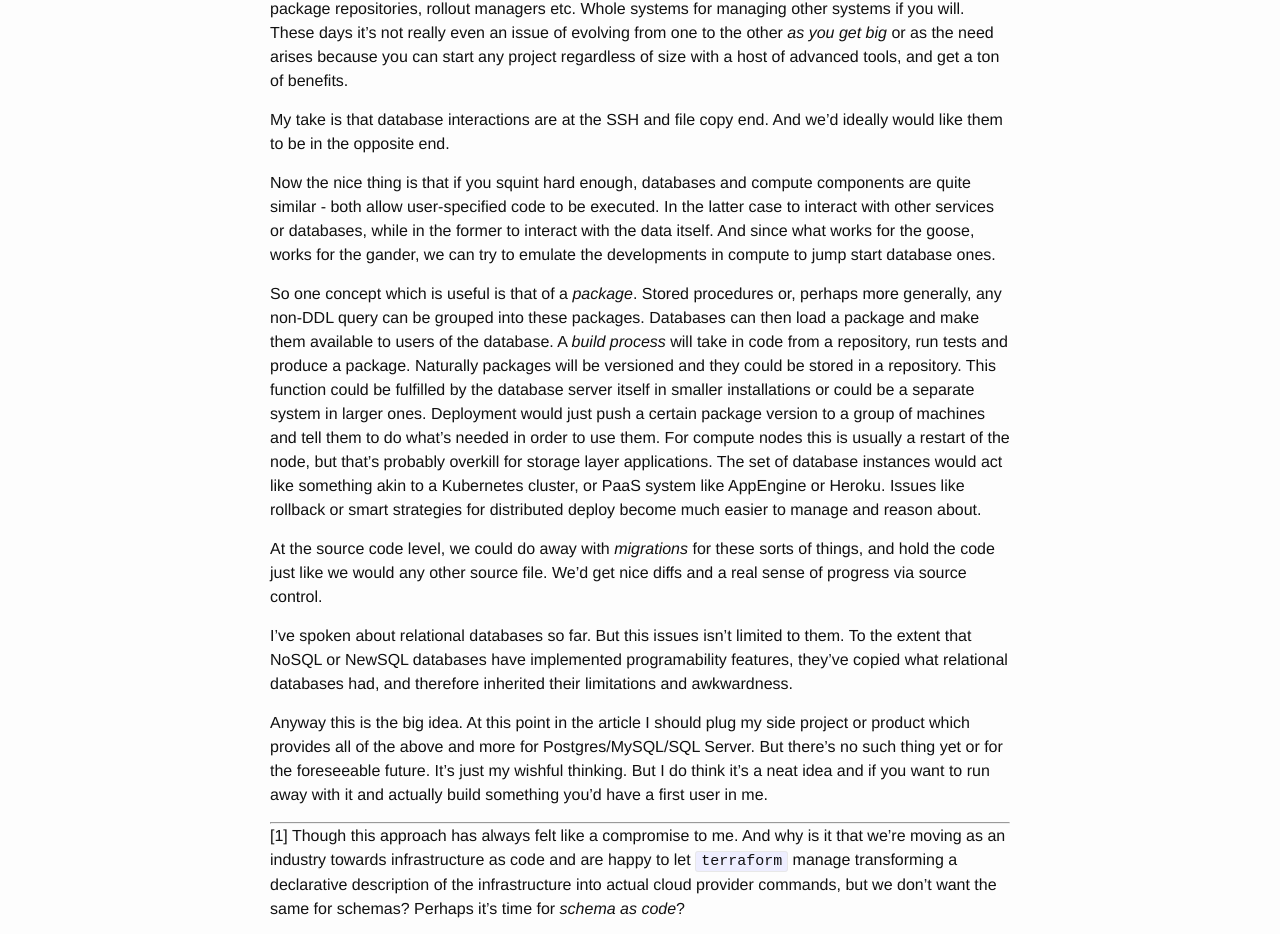
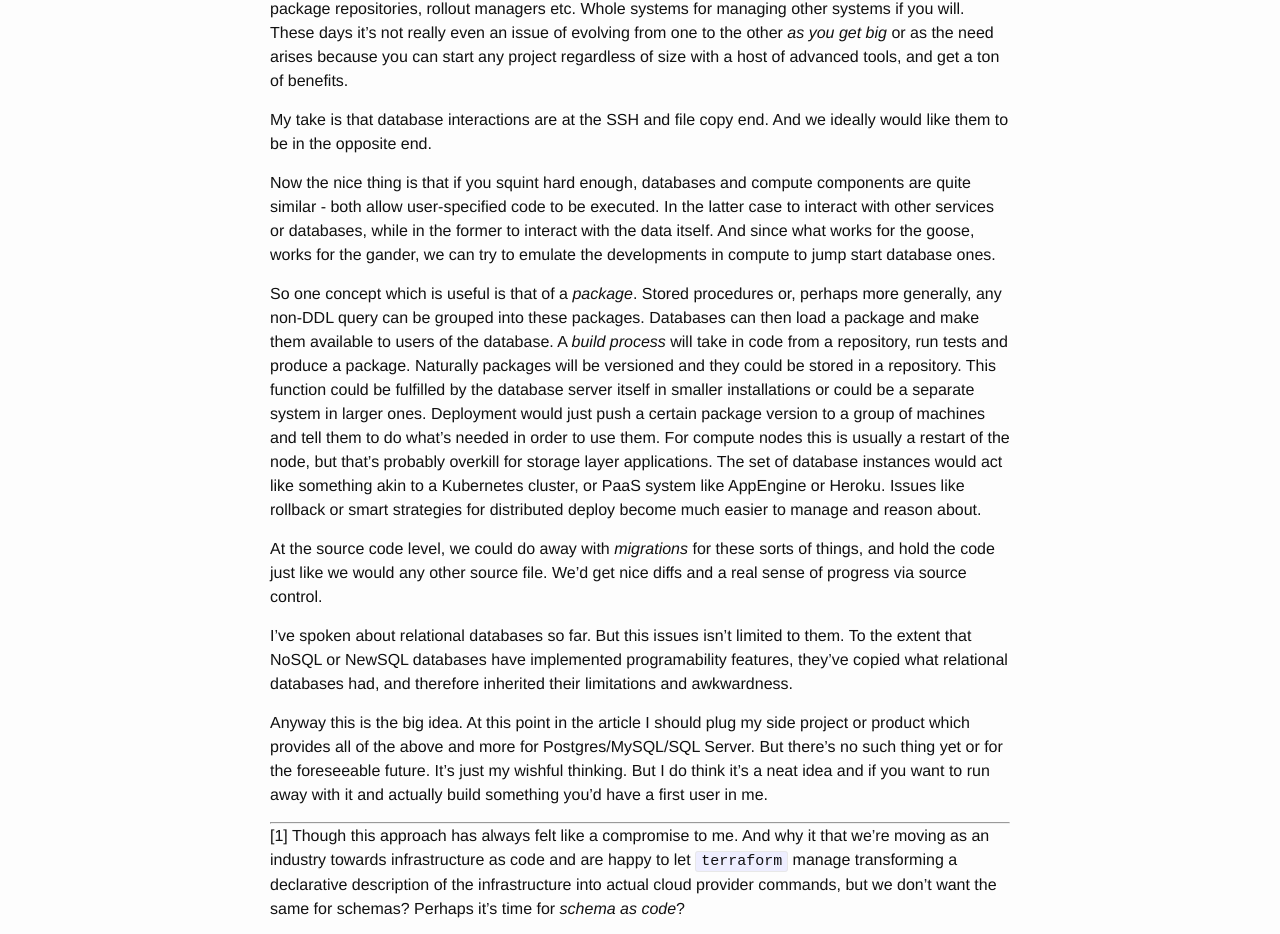
Before and after one commit to horia141/horia141.github.io, a Jekyll site: the page built from _posts/2018-05-07-packages-for-databases.md, in a window 1280 px wide. Shown: the part 1114-2048 px from the top of the page. Built offline with Jekyll 4.4.1, drawn with Linux system fonts in a browser that asks for light colours; comment, search, counter and statistics services are not loaded.

```diff
--- a/_posts/2018-05-07-packages-for-databases.md
+++ b/_posts/2018-05-07-packages-for-databases.md
@@ -23,7 +23,7 @@ But it doesn’t have to hurt this way and there’s a precedent for things gett
 
 Let’s consider a bunch of examples. On one end of the spectrum, people still rent a VPS and then manually SSH into it and copy local files in order to make a deployment, like they did in “olden times”. Sometimes a script or three might be involved, but the process is very basic and direct that way. On the other end of the spectrum, you have well developed and automated code deployment pipelines, package repositories, rollout managers etc. Whole systems for managing other systems if you will. These days it’s not really even an issue of evolving from one to the other _as you get big_ or as the need arises because you can start any project regardless of size with a host of advanced tools, and get a ton of benefits.
 
-My take is that database interactions are at the SSH and file copy end. And we’d ideally would like them to be in the opposite end.
+My take is that database interactions are at the SSH and file copy end. And we ideally would like them to be in the opposite end.
 
 Now the nice thing is that if you squint hard enough, databases and compute components are quite similar - both allow user-specified code to be executed. In the latter case to interact with other services or databases, while in the former to interact with the data itself. And since what works for the goose, works for the gander, we can try to emulate the developments in compute to jump start database ones.
 
@@ -36,4 +36,4 @@ I’ve spoken about relational databases so far. But this issues isn’t limited
 Anyway this is the big idea. At this point in the article I should plug my side project or product which provides all of the above and more for Postgres/MySQL/SQL Server. But there’s no such thing yet or for the foreseeable future. It’s just my wishful thinking. But I do think it’s a neat idea and if you want to run away with it and actually build something you’d have a first user in me.
 
 ---
-[1] Though this approach has always felt like a compromise to me. And why is it that we’re moving as an industry towards infrastructure as code and are happy to let `terraform` manage transforming a declarative description of the infrastructure into actual cloud provider commands, but we don’t want the same for schemas? Perhaps it’s time for _schema as code_?
+[1] Though this approach has always felt like a compromise to me. And why it that we’re moving as an industry towards infrastructure as code and are happy to let `terraform` manage transforming a declarative description of the infrastructure into actual cloud provider commands, but we don’t want the same for schemas? Perhaps it’s time for _schema as code_?
```
Also changed, not shown: _posts/2018-05-11-friday-blast-37.md (+1 -1 lines).
